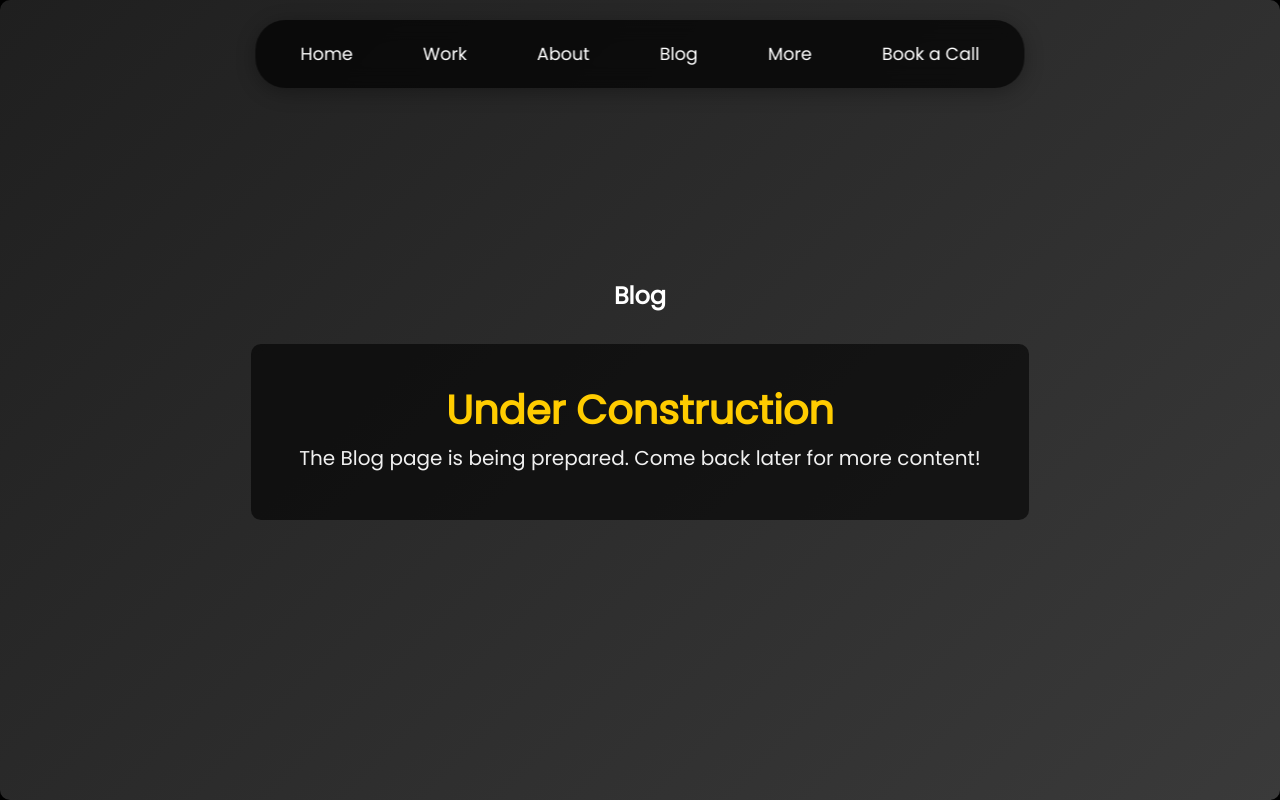
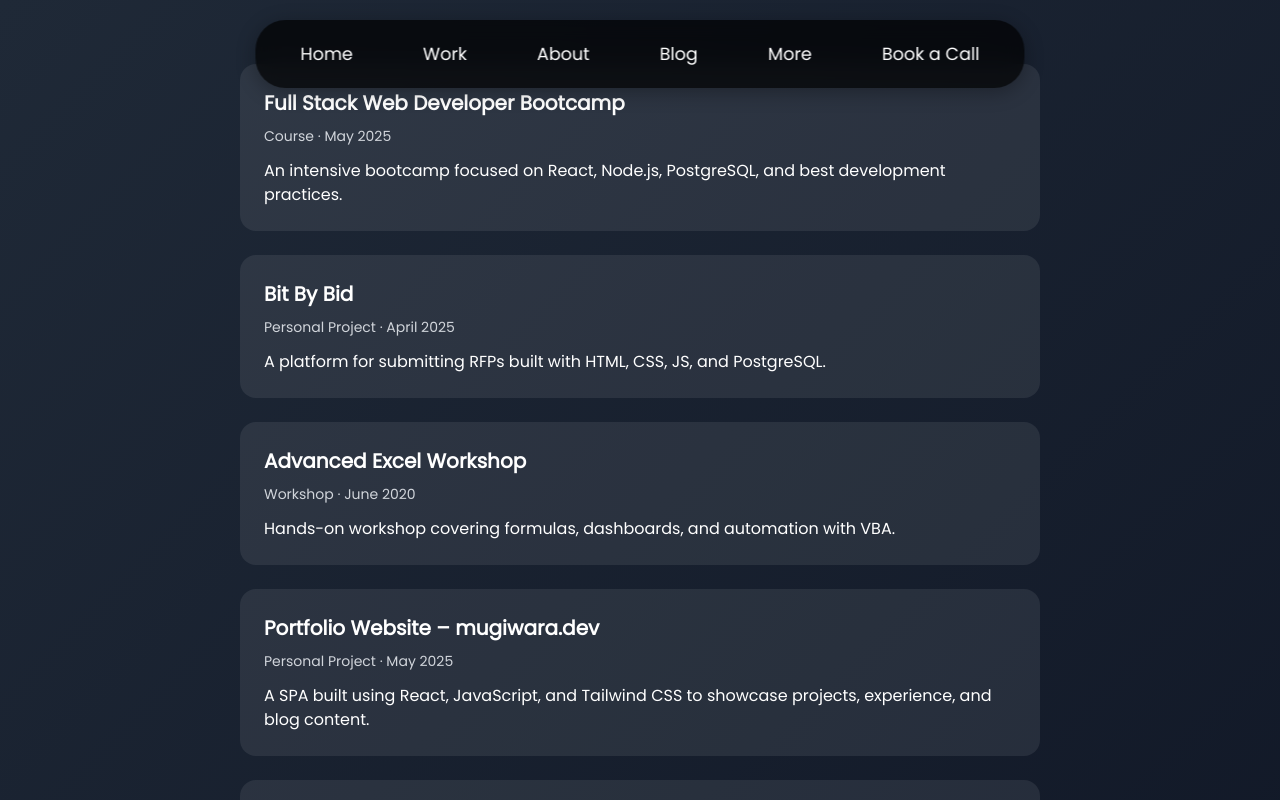
Before and after one commit to oliveirammluis/lodevpage, a React (Create React App) app in the folder frontend/: page /blog in a window 1280 px wide. Built offline with nearby package versions, Linux system fonts and the light colour scheme; the HTML template or start-up script is replaced by a standard one.

Commit message:
Blog updated

```diff
--- a/frontend/src/App.js
+++ b/frontend/src/App.js
@@ -12,14 +12,15 @@ function Layout() {
   return (
     <>
       <Navbar />
-        <Routes>
-          <Route path="/" element={<Home />} />
-          <Route path="/Work" element={<Work />} />
-          <Route path="/About" element={<About />} />
-          <Route path="/Blog" element={<Blog />} />
-          <Route path="/More" element={<More />} />
-          <Route path="/Book-a-call" element={<BookACall />} />
-        </Routes>
+      <Routes>
+        <Route path="/" element={<Home />} />
+        <Route path="/work" element={<Work />} />
+        <Route path="/about" element={<About />} />
+        <Route path="/blog" element={<Blog />} />
+        <Route path="/more" element={<More />} />
+        <Route path="/book-a-call" element={<BookACall />} />
+      </Routes>
+
     </>
   );
 }
--- a/frontend/src/pages/Blog.js
+++ b/frontend/src/pages/Blog.js
@@ -1,21 +1,54 @@
+// src/pages/Blog.js
 import React from 'react';
 import '../styles/Blog.css';
 
-const Blog = () => {
+const posts = [
+  {
+    title: 'Full Stack Web Developer Bootcamp',
+    date: 'May 2025',
+    category: 'Course',
+    description: 'An intensive bootcamp focused on React, Node.js, PostgreSQL, and best development practices.'
+  },
+  {
+    title: 'Bit By Bid',
+    date: 'April 2025',
+    category: 'Personal Project',
+    description: 'A platform for submitting RFPs built with HTML, CSS, JS, and PostgreSQL.'
+  },
+  {
+    title: 'Advanced Excel Workshop',
+    date: 'June 2020',
+    category: 'Workshop',
+    description: 'Hands-on workshop covering formulas, dashboards, and automation with VBA.'
+  },
+  {
+    title: 'Portfolio Website – mugiwara.dev',
+    date: 'May 2025',
+    category: 'Personal Project',
+    description: 'A SPA built using React, JavaScript, and Tailwind CSS to showcase projects, experience, and blog content.'
+  },
+  {
+    title: 'Metalúrgica Website',
+    date: 'May 2025',
+    category: 'Professional Project',
+    description: 'Corporate website for a metalworking company using React, TypeScript, Tailwind CSS, and Next.js, with multilingual support and Google Maps integration.'
+  }
+];
+
+function Blog() {
   return (
-    <section className="blog-section blog-section--under-construction relative overflow-hidden bg-dark-gradient">
-
-      <h2 className="blog-section__title text-2xl font-bold text-white flex justify-center items-center gap-2 relative z-10">
-        <span>Blog</span>
-      </h2>
-      <div className="blog-section__construction-message relative z-10">
-        <h3 className="blog-section__construction-title text-3xl font-bold text-white">Under Construction</h3>
-        <p className="blog-section__construction-text text-lg text-white">
-          The Blog page is being prepared. Come back later for more content!
-        </p>
+    <section className="blog-section">
+      <div className="blog-posts">
+        {posts.map((post, index) => (
+          <div key={index} className="blog-post">
+            <h3 className="post-title">{post.title}</h3>
+            <div className="post-meta">{`${post.category} · ${post.date}`}</div>
+            <p className="post-desc">{post.description}</p>
+          </div>
+        ))}
       </div>
     </section>
   );
-};
+}
 
 export default Blog;
--- a/frontend/src/styles/Blog.css
+++ b/frontend/src/styles/Blog.css
@@ -1,45 +1,47 @@
-html, body {
-    height: 100%;
-    margin: 0;
+.blog-section {
+  background: linear-gradient(135deg, #1f2937 0%, #111827 100%);
+  padding: 4rem 1rem;
+  color: white;
+  min-height: 100vh;
 }
 
-  .blog-section {
-    background: linear-gradient(135deg, #1f1f1f, #3a3a3a);
-    padding: 2rem;
-    border-radius: 10px;
-    height: 100vh;
-    display: flex;
-    flex-direction: column;
-    justify-content: center;
-    align-items: center;
-    background-attachment: fixed;
-    background-position: center;
-    background-size: cover;
-    overflow: hidden;
+.blog-title {
+  font-size: 2rem;
+  font-weight: bold;
+  text-align: center;
+  margin-bottom: 2rem;
 }
 
-  .blog-section__title {
-    text-align: center;
-    margin-bottom: 2rem;
-    display: flex;
-    justify-content: center;
-    align-items: center;
+.blog-posts {
+  max-width: 800px;
+  margin: 0 auto;
 }
 
-  .blog-section__construction-message {
-    background-color: rgba(0, 0, 0, 0.6);
-    padding: 3rem;
-    border-radius: 10px;
-    text-align: center;
+.blog-post {
+  background: rgba(255, 255, 255, 0.08);
+  padding: 1.5rem;
+  margin-bottom: 1.5rem;
+  border-radius: 1rem;
+  transition: transform 0.2s ease;
 }
 
-  .blog-section__construction-title {
-    font-size: 2.5rem;
-    color: #ffcc00;
-    margin-bottom: 1rem;
+.blog-post:hover {
+  transform: translateY(-4px);
+  background: rgba(255, 255, 255, 0.15);
 }
 
-  .blog-section__construction-text {
+.post-title {
   font-size: 1.25rem;
-    color: #f0f0f0;
+  font-weight: 600;
+  margin-bottom: 0.5rem;
 }
+
+.post-meta {
+  font-size: 0.875rem;
+  color: #d1d5db;
+  margin-bottom: 0.75rem;
+}
+
+.post-desc {
+  font-size: 1rem;
+}
```
Also changed, not shown: 3 other files (tests, documents, lock files or other folders). Lines whose indentation alone changed are shown as unchanged.
